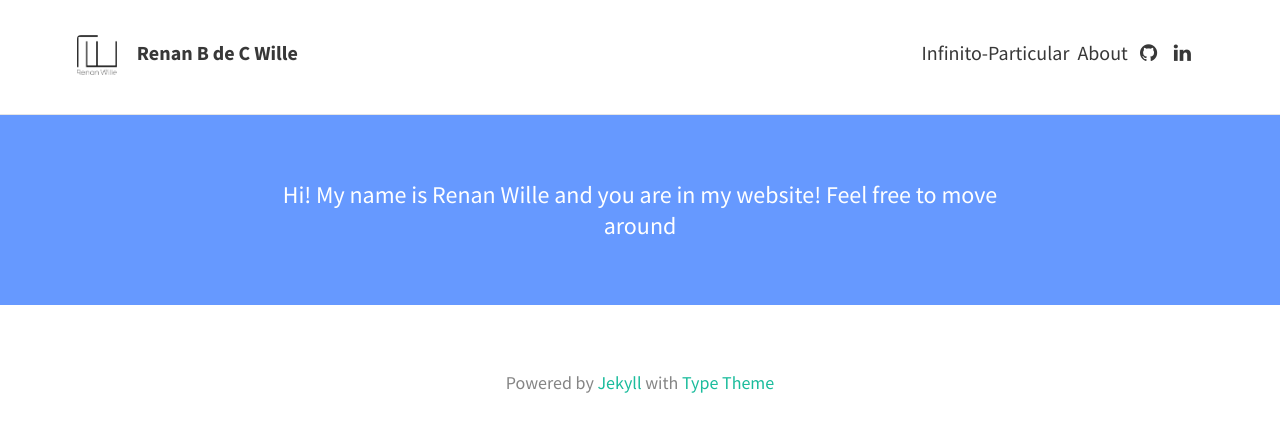
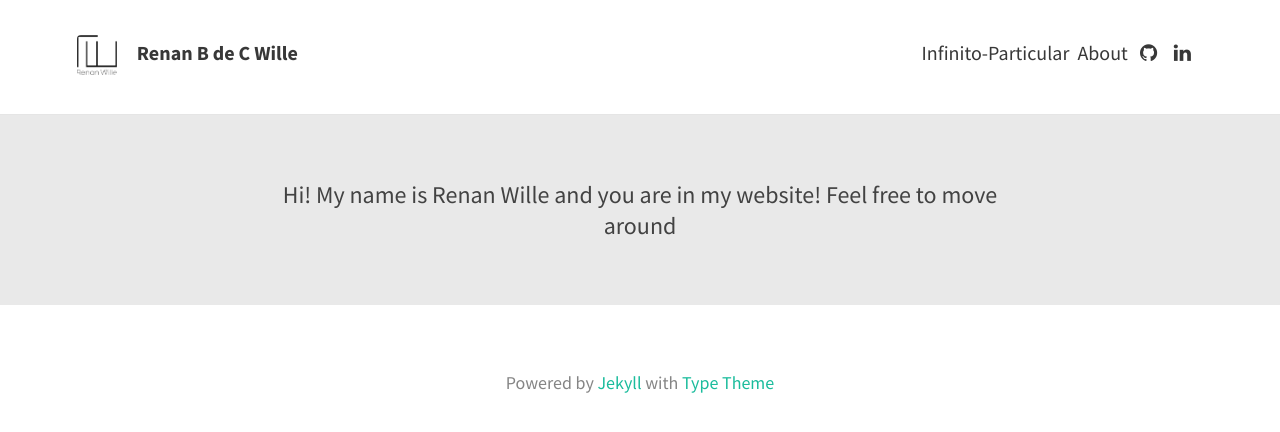
Before and after one commit to renanwille/renanwille.github.io, a Jekyll site: the page built from index.html, in a window 1280 px wide. Shown: the top 432 px of the page. Built offline with Jekyll 4.4.1, drawn with Linux system fonts in a browser that asks for light colours; nearby versions of some CDN libraries; the list of posts is cut into pages by our own code.

Commit message:
Update background color.

```diff
--- a/_sass/base/_variables.scss
+++ b/_sass/base/_variables.scss
@@ -29,5 +29,5 @@ $feature-image-text-color: #fff;
 $feature-image-size: cover; // options include "cover", "contain", "auto"
 
 // Header description box
-$header-desc-background-color: #6699FF;
-$header-desc-text-color: #FFF;
+$header-desc-background-color: #e9e9e9;
+$header-desc-text-color: rgb(66, 66, 66);
```
